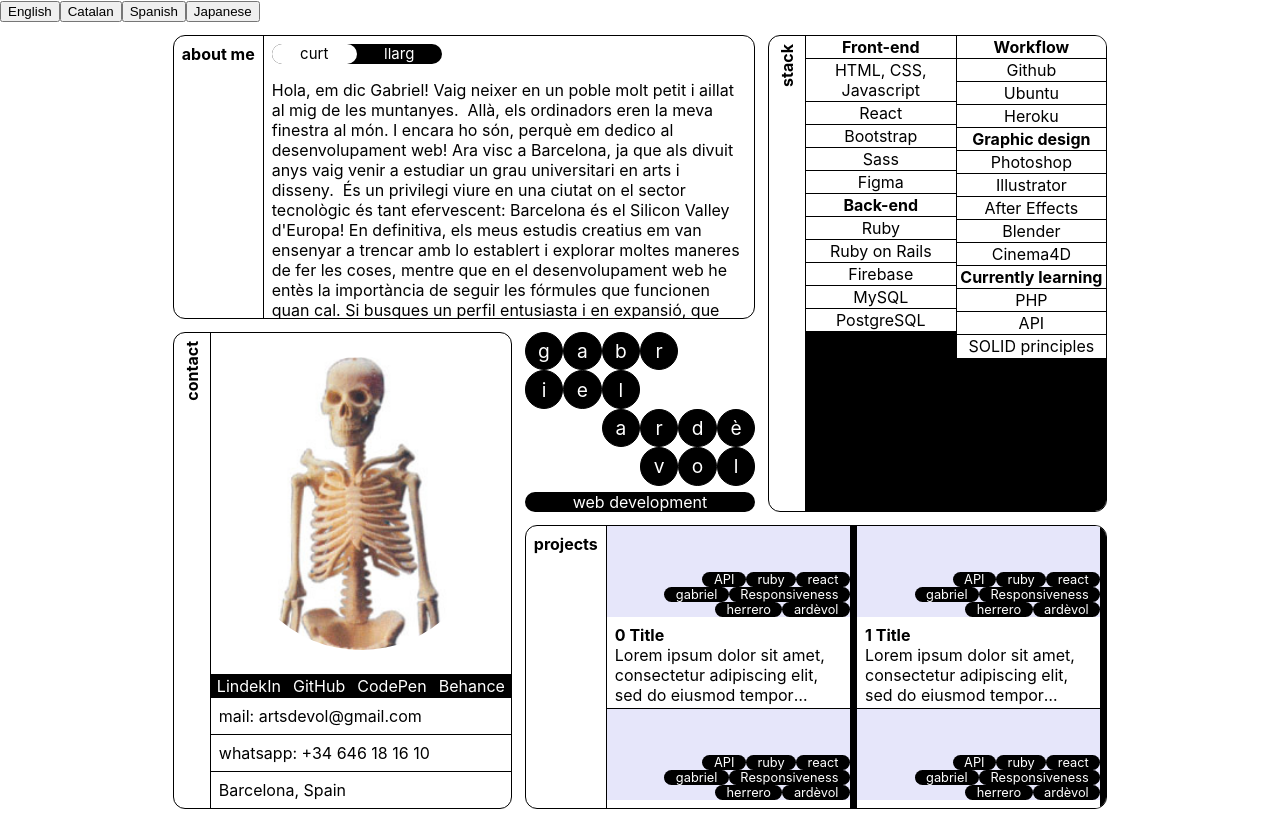
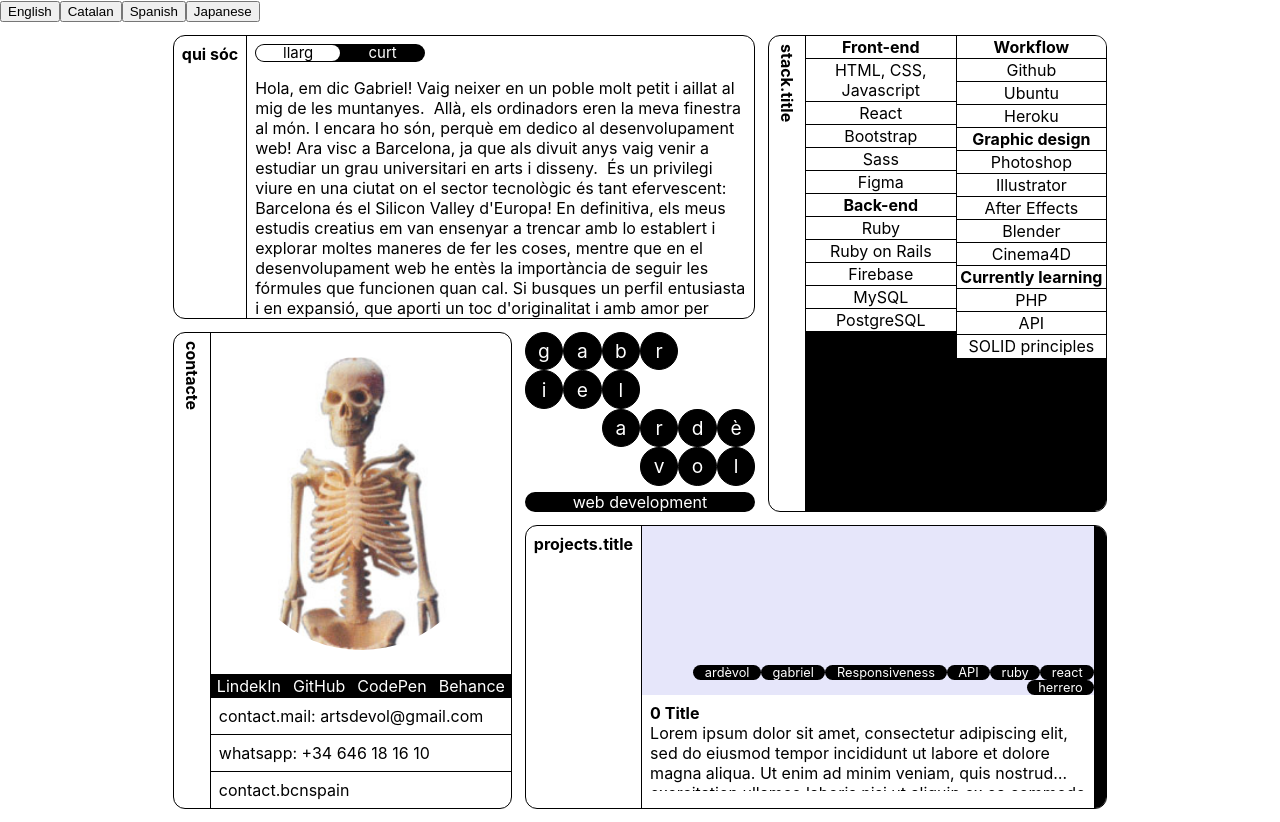
Before and after one commit to gabrielardevol/portfolio-3, a React (Create React App) app: page / in a window 1280 px wide. Built offline with nearby package versions, Linux system fonts and the light colour scheme.

Commit message:
about me && contact implementation of i18next

```diff
--- a/src/App.js
+++ b/src/App.js
@@ -82,10 +82,10 @@ function App() {
 
      <Layout ref={layoutRef} layoutClass={layoutClass + " " + layoutClass2} superLayout={superLayout} hideSecondLayout={hideSecondLayout}>
         <Logo resizeLayoutGrid={resizeLayoutGrid} data-index={0}/>
-        <Card defaultCardClass={"horizontal-left"} index={1} title={"about me"}resizeLayoutGrid={resizeLayoutGrid}  />
-        <Card defaultCardClass={"vertical-left"} index={2} title={"stack"}resizeLayoutGrid={resizeLayoutGrid} />
-        <Card defaultCardClass={"horizontal-left"} index={4} title={"projects"}resizeLayoutGrid={resizeLayoutGrid} unfoldSecondLayout={unfoldSecondLayout} />
-        <Card defaultCardClass={"vertical-left"} index={3} title={"contact"}resizeLayoutGrid={resizeLayoutGrid}  />
+        <Card defaultCardClass={"horizontal-left"} index={1} section={"aboutMe"}resizeLayoutGrid={resizeLayoutGrid}  />
+        <Card defaultCardClass={"vertical-left"} index={2} section={"stack"}resizeLayoutGrid={resizeLayoutGrid} />
+        <Card defaultCardClass={"horizontal-left"} index={4} section={"projects"}resizeLayoutGrid={resizeLayoutGrid} unfoldSecondLayout={unfoldSecondLayout} />
+        <Card defaultCardClass={"vertical-left"} index={3} section={"contact"}resizeLayoutGrid={resizeLayoutGrid}  />
 
       </Layout>
     </>
--- a/src/components/AboutMe.js
+++ b/src/components/AboutMe.js
@@ -19,7 +19,7 @@ const AboutMe = React.forwardRef((props, ref) => {
       <div className="can-toggle demo-rebrand-2" >
         <input id="e" type="checkbox" onClick={handleSwitch}/>
         <label htmlFor="e">
-          <div className="can-toggle__switch" style={{}} data-checked="llarg" data-unchecked="curt"></div>
+          <div className="can-toggle__switch" style={{}} data-checked=  {t('aboutMe.toggle1')} data-unchecked=  {t('aboutMe.toggle2')}></div>
         </label>
       </div>
       <div style={{marginTop: "1em"}}>
--- a/src/components/Card.js
+++ b/src/components/Card.js
@@ -9,6 +9,9 @@ import Projects from '../components/Projects.js'
 import getCardClass from '../functions/getCardClass.js'
 import getProjectsLayout from '../functions/getProjectsLayout.js'
 import getStackLayout from '../functions/getStackLayout.js'
+
+import { useTranslation } from 'react-i18next';
+import i18n from '../i18n.js'; // no esborrar
 
 const Card =  (props) => {
   const cardRef = useRef()
@@ -111,11 +114,14 @@ const Card =  (props) => {
     props.resizeLayoutGrid(e);
   }
 
+  const { t } = useTranslation();
+
   return (
     <div data-index={props.index} onClick={handleCardClick} style={{gridArea: "card-"+props.index}} ref={cardRef} className={"card " + cardClass + " " + skelletonState}>
       <div>
-        <h2 ref={titleRef} style={{whiteSpace: "nowrap"}} className="padding">
+        <h2 ref={titleRef} style={{whiteSpace: "nowrap", rotation: "180deg"}} className="padding">
           {props.title}
+          {t(props.section + '.title')}
         </h2>
       </div>
       { props.index === 1 && <AboutMe ref={aboutMeRef} /> }
--- a/src/components/Contact.js
+++ b/src/components/Contact.js
@@ -1,25 +1,13 @@
 import {useState, useRef, useEffect} from 'react';
 import React from 'react';
-import "../style/Contact.css"
+import "../style/Contact.css";
+import { useTranslation } from 'react-i18next';
+import i18n from '../i18n.js'; // no esborrar
 
 const Contact = React.forwardRef((props, ref) => {
-  // const [containerHeight, setContainerHeight] = useState("")
-    // const handleContainerResize = () => {
-      // const headerHeight = document.querySelector("[data-index='3'] div:first-child").height
-      // setContainerHeight(ref.current.getBoundingClientRect().height)
-      // console.log(document.querySelector("[data-index='3'] div:first-child"))
-      // setContainerWidth(ref.current.getBoundingClientRect().width)
-    // }
-    // useEffect(() => {
-    //   window.addEventListener('resize', handleContainerResize);
-    //   window.addEventListener('click', handleContainerResize);
-    //   return () => {
-    //     window.removeEventListener('resize', handleContainerResize);
-    //     window.addEventListener('click', handleContainerResize);
-    //   };
-    // }, []);
+  const { t } = useTranslation();
 
-  // console.log(ref.current.getBoundingClientRect)
+
   return (
     <>
       <div id="contact" className={props.contactClass} ref={ref} >
@@ -35,9 +23,9 @@ const Contact = React.forwardRef((props, ref) => {
             <li>Behance</li>
           </ul>
           <ul>
-            <li>mail: artsdevol@gmail.com</li>
+            <li>{t('contact.mail')}: artsdevol@gmail.com</li>
             <li>whatsapp: +34 646 18 16 10</li>
-            <li>Barcelona, Spain</li>
+            <li>{t('contact.bcnspain')}</li>
           </ul>
         </div>
       </div>
--- a/src/i18n.js
+++ b/src/i18n.js
@@ -6,36 +6,57 @@ const resources = {
   en: {
     translation: {
       aboutMe: {
-        title: 'About Me',
+        title: 'about me',
         1: "Hello, my name is Gabriel! I was born in a very small and isolated village in the middle of the mountains.",
         2: "During my adolescence, video games gave way to software, and I was a teenager when I started using Photoshop, After Effects, and other software that allowed me to create my little geeky projects and upload them to YouTube, keeping myself entertained in the rural environment.",
         3: "There, computers were my window to the world. And they still are, as I work in web development! I now live in Barcelona, since at the age of eighteen, I came to study a university degree in arts and design.",
         4: "During the four years of study at Massana School, I developed all kinds of projects and learned many different techniques. We didn't take exams, but rather made project submissions. As students, we developed our projects from start to finish, from the initial brainstorming to the presentation: learning to structure ourselves and make decisions about each step, all in the heart of Barcelona.",
-        5: "It's a privilege to live in a city where the tech sector is so vibrant: Barcelona is the Silicon Valley of Europe! In short, my creative studies taught me to break away from the established norms and explore many ways of doing things, while in web development, I've understood the importance of following formulas that work when needed. If you're looking for an enthusiastic and expanding profile that brings a touch of originality, with a love for craftsmanship and well-done work, let's move forward!"
+        5: "It's a privilege to live in a city where the tech sector is so vibrant: Barcelona is the Silicon Valley of Europe! In short, my creative studies taught me to break away from the established norms and explore many ways of doing things, while in web development, I've understood the importance of following formulas that work when needed. If you're looking for an enthusiastic and expanding profile that brings a touch of originality, with a love for craftsmanship and well-done work, let's move forward!",
+        toggle1: "short",
+        toggle2: "long"
       },
-    },
+      contact: {
+        title: 'contact',
+        mail: "mail",
+        bcnspain: "Barcelona, Spain"
+      }
+    }
   },
   cat: {
     translation: {
       aboutMe: {
-        title: 'Qui sóc',
+        title: 'qui sóc',
         1: 'Hola, em dic Gabriel! Vaig neixer en un poble molt petit i aillat al mig de les muntanyes.',
         2: "Durant l'adolescència els videojocs van deixar pas al software, i era un púber quan vaig començar amb Photoshop, After Effects i d'altres softwares que em permetien produïr els meus petits projectes d'adolescent friki i pujar-los a youtube, i així m'entretenia en l'entorn rural.",
         3: "Allà, els ordinadors eren la meva finestra al món. I encara ho són, perquè em dedico al desenvolupament web! Ara visc a Barcelona, ja que als divuit anys vaig venir a estudiar un grau universitari en arts i disseny.",
         4: "Durant els quatre anys d'estudi a l'escola Massana vaig desenvolupar tota mena de projectes i també aprendre moltes tècniques diferents. No feiem exàmens sinó que feiem entregues. Com a estudiants desenvolupavem els nostres projectes de forma íntegra, des de la pluja d'idees inicial fins a la presentació: apreníem a estructurar-nos i prendre decisions respecte a cada pas, tot plegat al centre de Barcelona.",
-        5: "És un privilegi viure en una ciutat on el sector tecnològic és tant efervescent: Barcelona és el Silicon Valley d'Europa! En definitiva, els meus estudis creatius em van ensenyar a trencar amb lo establert i explorar moltes maneres de fer les coses, mentre que en el desenvolupament web he entès la importància de seguir les fórmules que funcionen quan cal. Si busques un perfil entusiasta i en expansió, que aporti un toc d'originalitat i amb amor per l'artesania i la feina ben feta, endavant!"
+        5: "És un privilegi viure en una ciutat on el sector tecnològic és tant efervescent: Barcelona és el Silicon Valley d'Europa! En definitiva, els meus estudis creatius em van ensenyar a trencar amb lo establert i explorar moltes maneres de fer les coses, mentre que en el desenvolupament web he entès la importància de seguir les fórmules que funcionen quan cal. Si busques un perfil entusiasta i en expansió, que aporti un toc d'originalitat i amb amor per l'artesania i la feina ben feta, endavant!",
+        toggle1: "curt",
+        toggle2: "llarg",
+        mail: "mail",
+        bcnspain: "Barcelona"
       },
+      contact: {
+        title: 'contacte'
+      }
     },
   },
   esp: {
     translation: {
       aboutMe: {
-        title: 'Acerca de mí',
+        title: 'acerca de mí',
         1: '¡Hola, mi nombre es Gabriel! Nací en un pueblo muy pequeño y aislado en medio de las montañas.',
         2: "Durante mi adolescencia, los videojuegos dieron paso al software, y era un adolescente cuando comencé a usar Photoshop, After Effects y otros programas que me permitieron crear mis pequeños proyectos frikis y subirlos a YouTube, manteniéndome entretenido en el entorno rural.",
         3: "Allí, las computadoras eran mi ventana al mundo. Y todavía lo son, ¡ya que trabajo en desarrollo web! Ahora vivo en Barcelona, ya que a los dieciocho años vine a estudiar una licenciatura en artes y diseño.",
         4: "Durante los cuatro años de estudio en la Escuela Massana, desarrollé todo tipo de proyectos y aprendí muchas técnicas diferentes. No tomábamos exámenes, sino que hacíamos entregas. Como estudiantes, desarrollábamos nuestros proyectos desde el inicio hasta el final, desde la lluvia de ideas inicial hasta la presentación: aprendiendo a estructurarnos y tomar decisiones en cada paso, todo en el corazón de Barcelona.",
-        5: "Es un privilegio vivir en una ciudad donde el sector tecnológico es tan vibrante: ¡Barcelona es el Silicon Valley de Europa! En resumen, mis estudios creativos me enseñaron a romper con las normas establecidas y explorar muchas formas de hacer las cosas, mientras que en el desarrollo web, entendí la importancia de seguir fórmulas que funcionan cuando es necesario. Si estás buscando un perfil entusiasta y en crecimiento, que aporte un toque de originalidad y con amor por la artesanía y el trabajo bien hecho, ¡adelante!"
+        5: "Es un privilegio vivir en una ciudad donde el sector tecnológico es tan vibrante: ¡Barcelona es el Silicon Valley de Europa! En resumen, mis estudios creativos me enseñaron a romper con las normas establecidas y explorar muchas formas de hacer las cosas, mientras que en el desarrollo web, entendí la importancia de seguir fórmulas que funcionan cuando es necesario. Si estás buscando un perfil entusiasta y en crecimiento, que aporte un toque de originalidad y con amor por la artesanía y el trabajo bien hecho, ¡adelante!",
+        toggle1: "corto",
+        toggle2: "largo",
+      },
+      contact: {
+        title: 'contacto',
+        mail: "mail",
+        bcnspain: "Barcelona, España"
       },
     },
   },
@@ -47,12 +68,17 @@ const resources = {
         2: "青年期には、ゲームからソフトウェアへと移り、私はPhotoshop、After Effectsなどを使い始めたのは十代の頃で、これによって小さなギークプロジェクトを作成し、それをYouTubeにアップロードして田舎の環境で楽しんでいました。",
         3: "そこでコンピュータは私の世界への窓でした。そして今でも、ウェブ開発に従事しているため、ウィンドウであり続けます！今はバルセロナに住んでいます。私は18歳の時に芸術とデザインの大学学位を取るためにここに来ました。",
         4: "マサーナ学校での4年間の学習の間に、さまざまなプロジェクトを開発し、多くの異なる技術を学びました。私たちは試験を受けるのではなく、プロジェクトを提出しました。学生として、最初のアイデアからプレゼンテーションまでのプロジェクトを一貫して開発し、各ステップについての決定をすることを学びました。すべてがバルセロナの中心で行われました。",
-        5: "テクノロジーセクターが非常に活気に満ちている街で暮らすことは特権です：バルセロナはヨーロッパのシリコンバレーです！要するに、私の創造的な学習は、確立された規範から脱却し、さまざまな方法で物事を探求することを教えてくれました。一方、ウェブ開発では、必要な場合には効果的な手法を追求する重要性を理解しました。情熱的で成長を続けるプロフィールをお探しであれば、オリジナリティを持ち、職人技術と高品質な仕事への愛をもたらす私にぜひお任せください！"
+        5: "テクノロジーセクターが非常に活気に満ちている街で暮らすことは特権です：バルセロナはヨーロッパのシリコンバレーです！要するに、私の創造的な学習は、確立された規範から脱却し、さまざまな方法で物事を探求することを教えてくれました。一方、ウェブ開発では、必要な場合には効果的な手法を追求する重要性を理解しました。情熱的で成長を続けるプロフィールをお探しであれば、オリジナリティを持ち、職人技術と高品質な仕事への愛をもたらす私にぜひお任せください！",
+        toggle1: "短い",
+        toggle2: "長い"
+      },
+      contact: {
+        title: "コンタクト",
+        mail: "メール",
+        bcnspain: "バルセロナ、スペイン"
       },
     },
   },
-
-
 };
 
 i18n.use(initReactI18next).init({
--- a/src/style/AboutMe.scss
+++ b/src/style/AboutMe.scss
@@ -227,9 +227,9 @@ $gris: rgb(0, 0, 0);
     @include can-toggle-appearance
     (
       170px, // Toggle width
-      20px,  // Toggle height
+      18px,  // Toggle height
       60px,   // Toggle border radius
-      0px,   // Offset (distance btw switch and box)
+      1px,   // Offset (distance btw switch and box)
       15px,  // Label font size
       15px,  // Switch font size
      // 0 4px 4px rgba(black, 0.4) // Switch shadow on hover/focus
--- a/src/style/Card.css
+++ b/src/style/Card.css
@@ -19,7 +19,7 @@
   }
   .vertical-left > div:first-of-type > *:first-child {
     writing-mode: vertical-rl;
-    rotate: 180deg;
+    /* rotate: 180deg; */
   }
   .horizontal-top >  div:nth-child(2) {
     border-top: 1px solid black;
```
